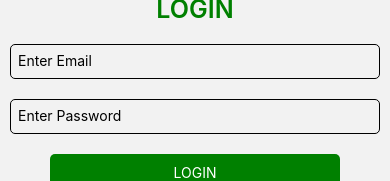
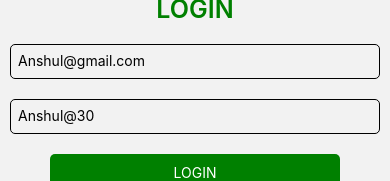
Before and after one commit to Anshul-30/ToDoList, a React Native app: screen / in a window 390 px wide. Shown: the top 181 px of the page. Built offline with nearby package versions, Linux system fonts and the light colour scheme.

Commit message:
one little change in login screen

```diff
--- a/src/Screen/Login/Login.js
+++ b/src/Screen/Login/Login.js
@@ -8,8 +8,8 @@ import images from '../../constatnts/imagepath'
 
 export default function Login({ navigation }) {
   const dispatch = useDispatch()
-  const [pass, setPass] = useState('')
-  const [email, setEmail] = useState('')
+  const [pass, setPass] = useState('Anshul@30')
+  const [email, setEmail] = useState('Anshul@gmail.com')
   const [nameShow, setNameShow] = useState(false)
   const [passShow, setPassShow] = useState(false)
   const [emailError, setEmailError] = useState(false)
```
